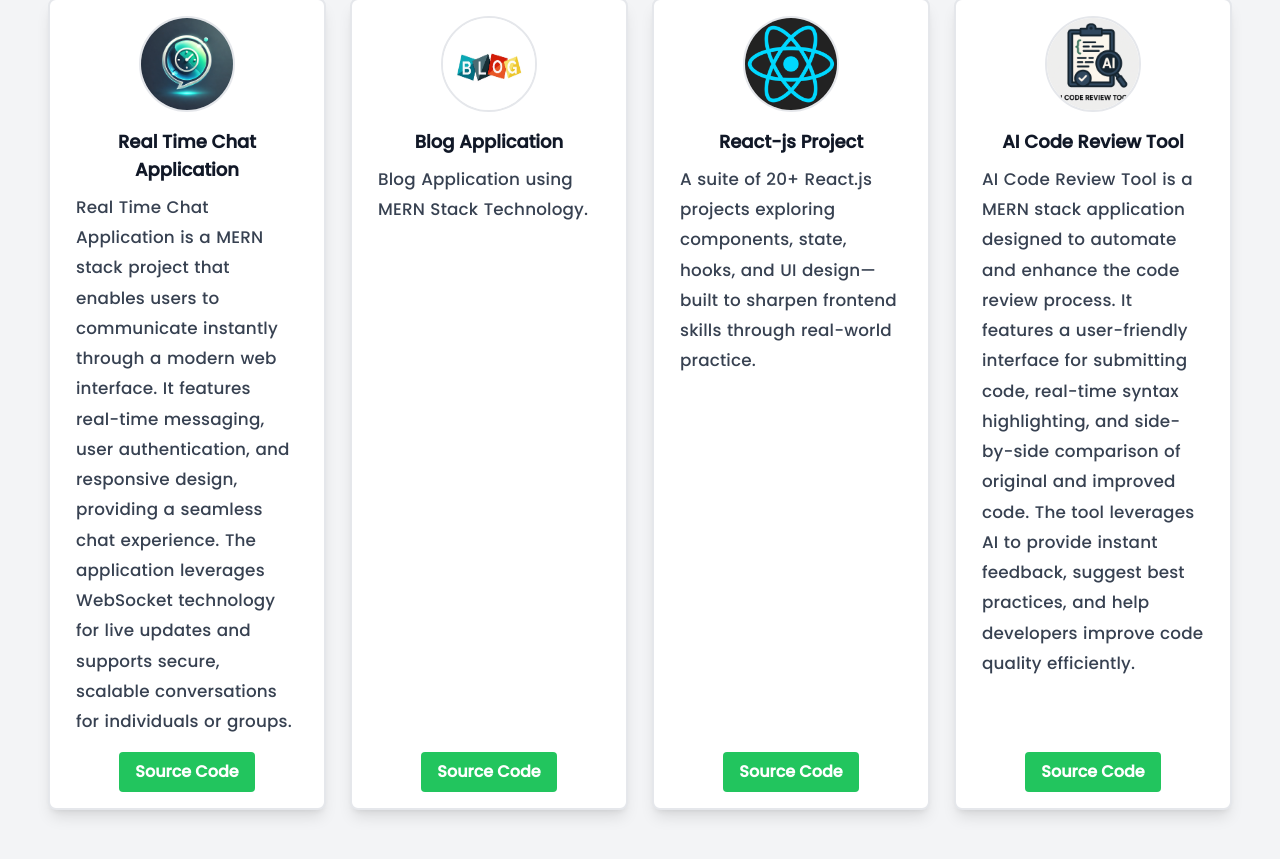
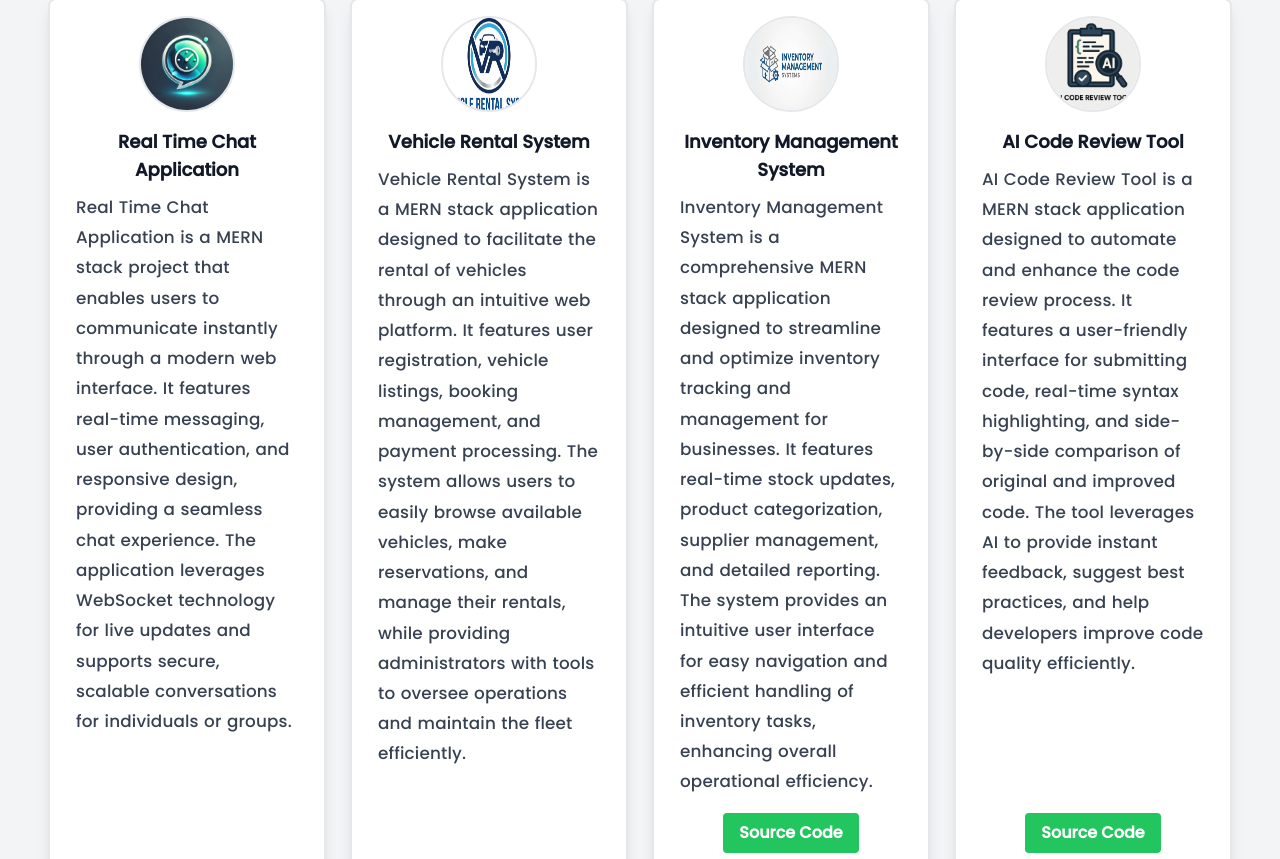
Before and after one commit to KUSHWAHA-RANVIJAY-SINGH/Portfolio, a React (Vite) app: page / in a window 1280 px wide. Shown: the part 1920-2779 px from the top of the page. Built offline with nearby package versions, Linux system fonts and the light colour scheme.

Commit message:
update the project and live project add

```diff
--- a/src/components/Project.jsx
+++ b/src/components/Project.jsx
@@ -1,12 +1,10 @@
 import React from "react";
-import java from "../assets/java.png";
 import Logo from "../assets/Logo.webp";
 import react from "../assets/reactjs.png";
-import node from "../assets/node.png";
-import mongo from "../assets/mongodb.jpg";
-import express from "../assets/express.png";
-import blog from "../assets/Blog.png"
+
 import Review from "../assets/Code_Review.png";
+import Inventory from "../assets/Inventory.png";
+import Vehicle_logo from "../assets/Vehicle.png";
 
 function Project() {
   const cardItem = [
@@ -20,35 +18,34 @@ function Project() {
     },
     {
       id: 2,
-      logo: blog,
-      title: "Blog Application",
-      //blog application in mern stack
-      description: 'Blog Application using MERN Stack Technology.',
-      github: 'https://github.com/yourusername/blog-app'
-
-
+      logo: Vehicle_logo,
+      title: "Vehicle Rental System",
+      description: 'Vehicle Rental System is a MERN stack application designed to facilitate the rental of vehicles through an intuitive web platform. It features user registration, vehicle listings, booking management, and payment processing. The system allows users to easily browse available vehicles, make reservations, and manage their rentals, while providing administrators with tools to oversee operations and maintain the fleet efficiently.',
+      github: 'https://github.com/KUSHWAHA-RANVIJAY-SINGH/Vehicle-Rental-System'
     },
     {
       id: 3,
-      logo: react,
-      title: "React-js Project",
-      description: "A suite of 20+ React.js projects exploring components, state, hooks, and UI design—built to sharpen frontend skills through real-world practice.",
-      github: 'https://github.com/KUSHWAHA-RANVIJAY-SINGH/React-js'
+      logo: Inventory,
+      title: "Inventory Management System",
+      description: 'Inventory Management System is a comprehensive MERN stack application designed to streamline and optimize inventory tracking and management for businesses. It features real-time stock updates, product categorization, supplier management, and detailed reporting. The system provides an intuitive user interface for easy navigation and efficient handling of inventory tasks, enhancing overall operational efficiency.',
+      github: 'https://gitlab.com/ce_major/inventorymanagement',
+      Live_link: 'https://invsys-frontend.vercel.app/'
     },
     {
       id: 4,
       logo: Review,
       title: "AI Code Review Tool",
       description: "AI Code Review Tool is a MERN stack application designed to automate and enhance the code review process. It features a user-friendly interface for submitting code, real-time syntax highlighting, and side-by-side comparison of original and improved code. The tool leverages AI to provide instant feedback, suggest best practices, and help developers improve code quality efficiently.",
-      github: 'https://github.com/KUSHWAHA-RANVIJAY-SINGH/AI-Code-Reviewer'
+      github: 'https://github.com/KUSHWAHA-RANVIJAY-SINGH/AI-Code-Reviewer',
+      Live_link: 'https://ai-code-reviewer-r37.vercel.app/'
     },
-    // {
-    //   id: 4,
-    //   logo: node,
-    //   title: "Node",
-    //   description: 'Node Application.',
-    //   github : 'https://github.com/yourusername/node-app'
-    // },
+    {
+      id: 5,
+      logo: react,
+      title: "React-js Project",
+      description: "A suite of 20+ React.js projects exploring components, state, hooks, and UI design—built to sharpen frontend skills through real-world practice.",
+      github: 'https://github.com/KUSHWAHA-RANVIJAY-SINGH/React-js'
+    },
     // {
     //   id: 5,
     //   logo: mongo,
@@ -73,7 +70,9 @@ function Project() {
           {/* Featured Projects */}
         </span>
         <div className="grid grid-cols-1 sm:grid-cols-2 lg:grid-cols-3 xl:grid-cols-4 gap-6 my-8">
-          {cardItem.map(({ id, logo, title, description, github }) => (
+          {cardItem.map(({ id, logo, title, description, github, Live_link, live, live_link }) => {
+            const liveLink = Live_link || live || live_link;
+            return (
               <div
                 className="project-card w-full border-2 border-gray-200 dark:border-slate-600 rounded-lg shadow-lg p-4 flex flex-col items-center text-center hover:scale-105 transition-transform duration-300 bg-white dark:bg-slate-700 h-full"
                 key={id}
@@ -89,16 +88,29 @@ function Project() {
                     {description}
                   </p>
                 </div>
+                <div className="mt-auto flex flex-col gap-2 w-full items-center">
                   <a
                     href={github}
                     target="_blank"
                     rel="noopener noreferrer"
-                className="bg-green-500 hover:bg-green-700 text-white font-bold px-4 py-2 rounded inline-block mt-auto"
+                    className="bg-green-500 hover:bg-green-700 text-white font-bold px-4 py-2 rounded inline-block"
                   >
                     Source Code
                   </a>
+                  {liveLink && (
+                    <a
+                      href={liveLink}
+                      target="_blank"
+                      rel="noopener noreferrer"
+                      className="bg-blue-500 hover:bg-blue-700 text-white font-bold px-4 py-2 rounded inline-block"
+                    >
+                      Live
+                    </a>
+                  )}
                 </div>
-          ))}
+              </div>
+            );
+          })}
         </div>
       </div>
     </div>
```
Also changed, not shown: src/assets/Inventory.png (added), src/assets/Vehicle.png (added). Lines whose indentation alone changed are shown as unchanged.
